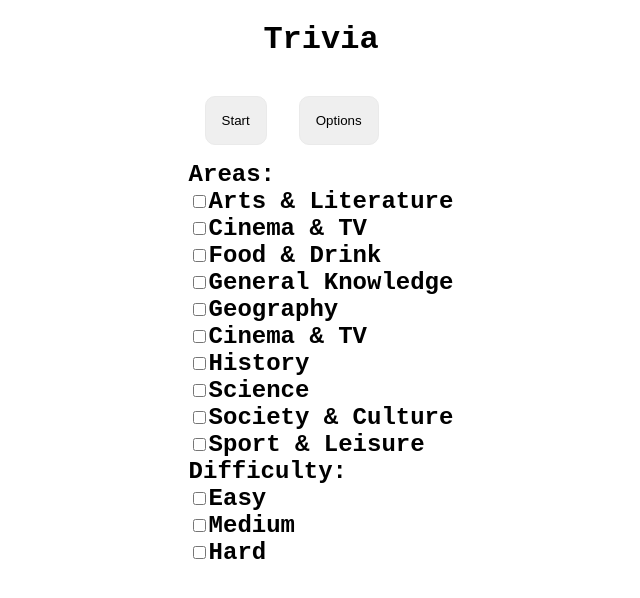
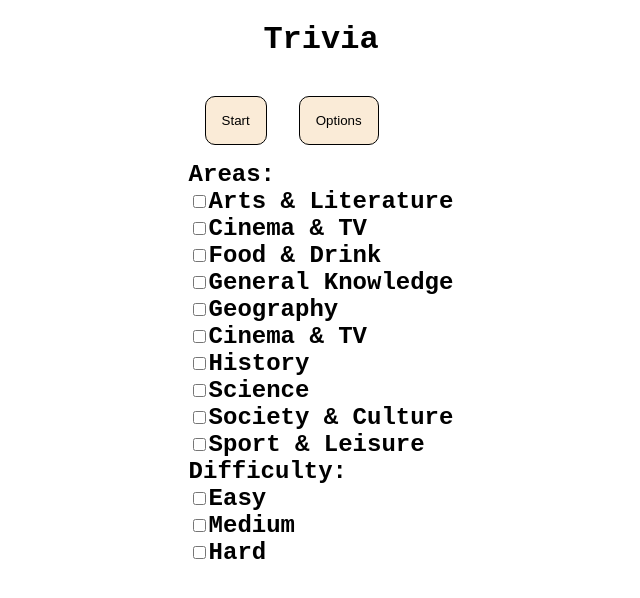
Before and after one commit to jonaszeferino/trivia, a Next.js app: page / in a window 1280 px wide. Shown: the top 598 px of the page, without its empty margins (319-959 px from the left). Built offline with nearby package versions, Linux system fonts and the light colour scheme.

Commit message:
buttons on answears and differente color css complete

```diff
--- a/pages/index.js
+++ b/pages/index.js
@@ -118,11 +118,11 @@ export default function Reservations() {
       <h2 className={styles.grid}>
         <br />
         <div>
-          <button className={styles.card} onClick={apiCall}>
+          <button className={styles.button} onClick={apiCall}>
             Start
           </button>
 
-          <button onClick={toggleCategoryOptions} className={styles.card}>
+          <button onClick={toggleCategoryOptions} className={styles.button}>
             Options
           </button>
 
@@ -197,14 +197,18 @@ export default function Reservations() {
                   <h2 className={styles.card_text}>
                     {answers.questions[0]?.question}
                   </h2>
+                  <h5 style={{ textAlign: "center" }}>
                     <span>
                       Difficulty:
                       <strong> {answers.questions[0]?.difficulty} </strong>
                     </span>{" "}
                     <span>
-                    Category: <strong> {answers.questions[0]?.category}</strong>
+                      Category:{" "}
+                      <strong> {answers.questions[0]?.category}</strong>
                     </span>
                     <br />
+                  </h5>
+
                   <span>
                     <button
                       className={styles.button}
@@ -270,10 +274,12 @@ export default function Reservations() {
                   </span>
                   <br />
                   {/* <span>Correta: {answers.questions[0]?.correctAnswer}</span> */}
+                  <h5 style={{ textAlign: "center" }}>
                     <span>
                       Total: {totalQuestions} Corrects: {totalCorrectQuestions}{" "}
                       Wrong: {totalWrongQuestions}
                     </span>
+                  </h5>
                   <br />
                 </div>
               </div>
```
Lines whose indentation alone changed are shown as unchanged.
